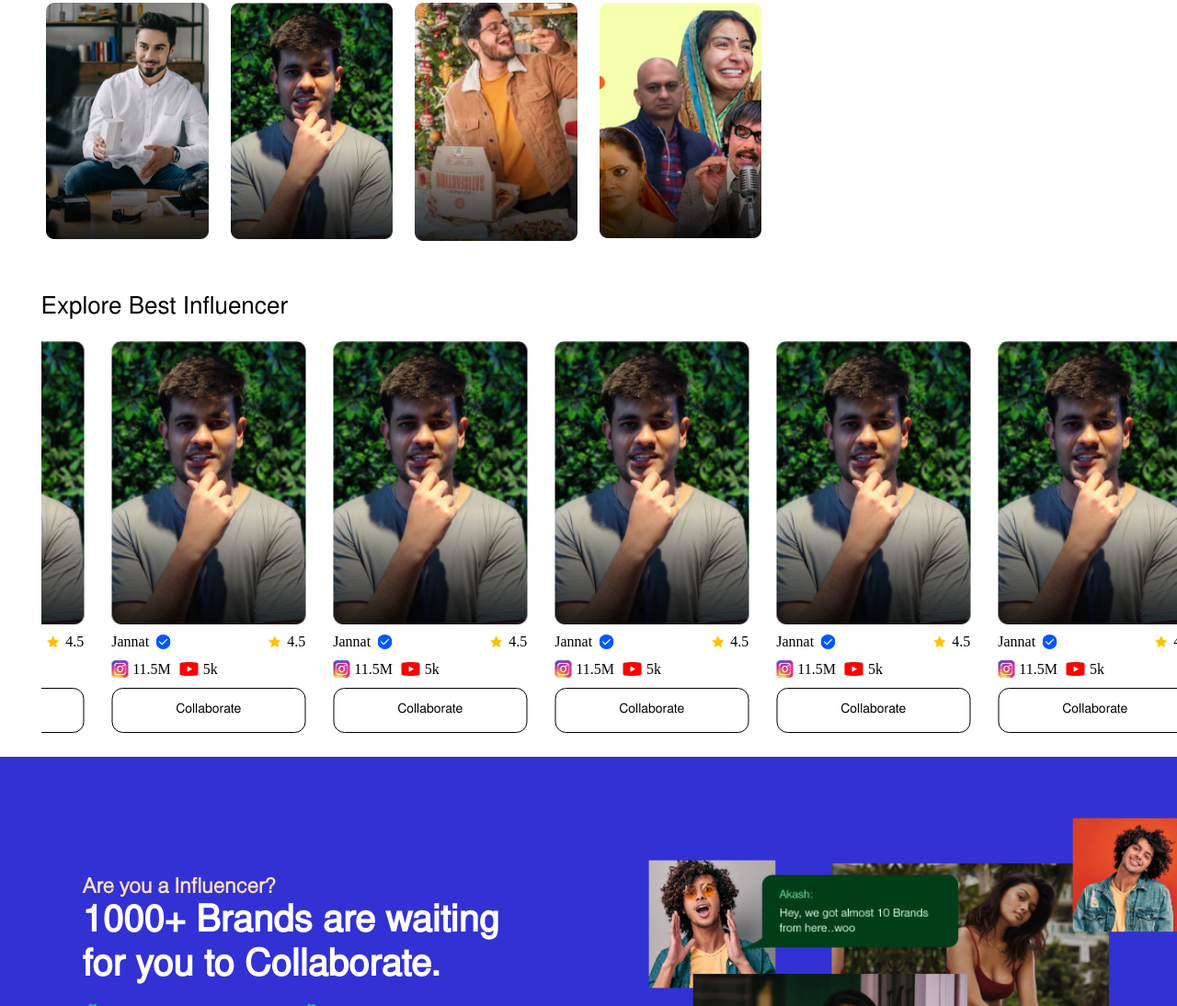
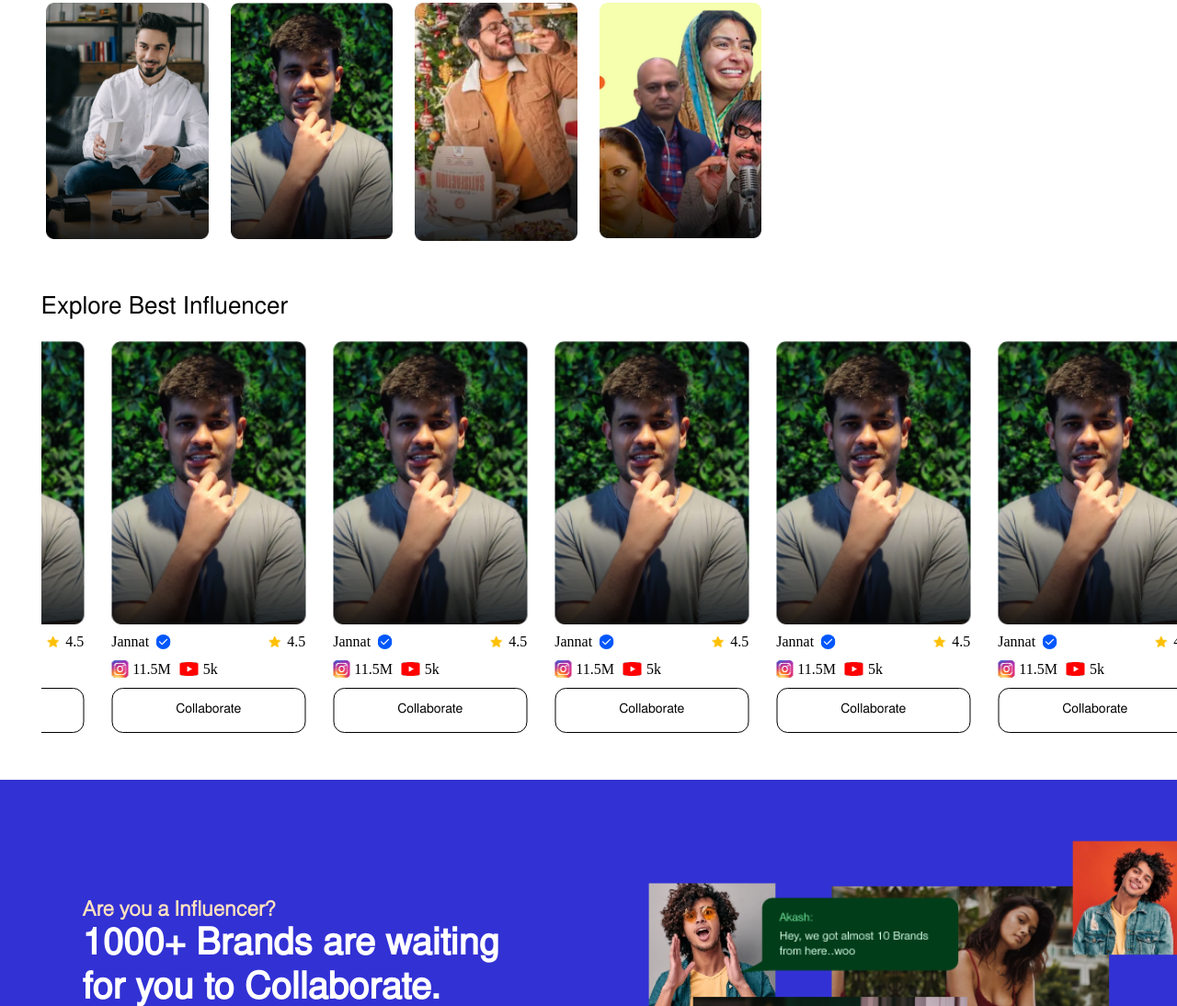
Before and after one commit to rdesignsthisside/influencer, a plain HTML site: page index.html in a window 1280 px wide. Shown: the part 1044-2138 px from the top of the page at 92% size. Drawn offline with nearby package versions, Linux system fonts and the light colour scheme.

Commit message:
Files uploaded

```diff
--- a/style.css
+++ b/style.css
@@ -442,7 +442,7 @@ p {
 
 
 #home-explore-influencer {
-    padding: 2% 0 2% 3%;
+    padding: 2% 0 4% 3%;
 }
 
 #home-explore-influencer .explore-influencer-title {
```
